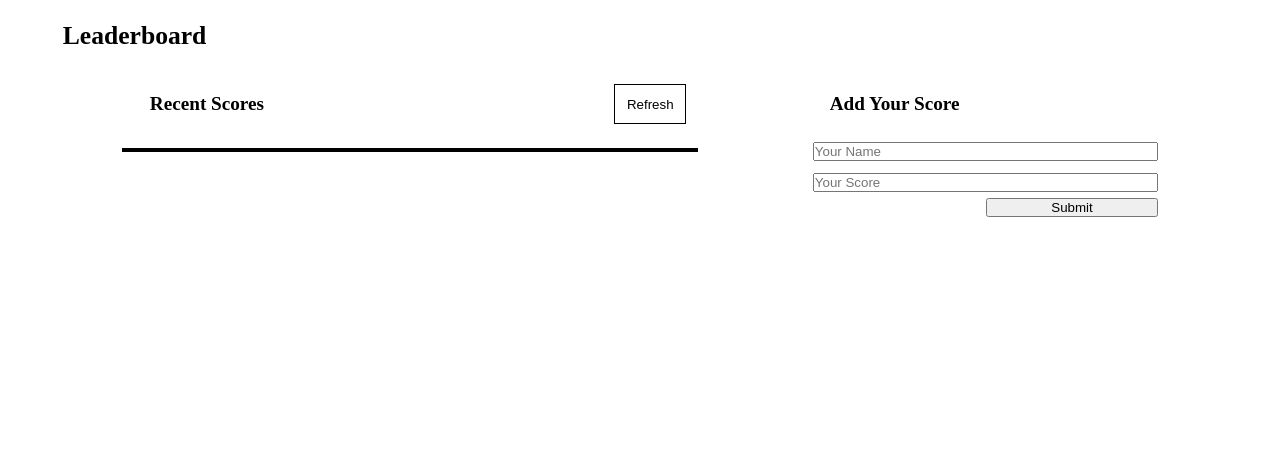
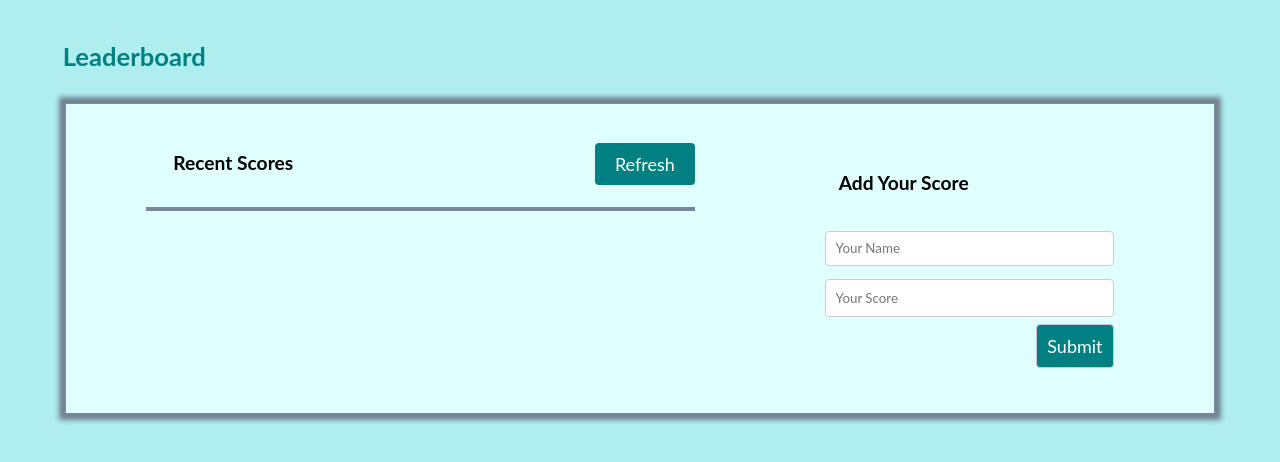
Before and after one commit to rmiyoyo/Leaderboard-App, a website built with webpack: page src/index.html in a window 1280 px wide. Built offline with nearby package versions, Linux system fonts and the light colour scheme.

Commit message:
Add styling to leaderboard

```diff
--- a/src/index.html
+++ b/src/index.html
@@ -4,6 +4,7 @@
     <meta charset="UTF-8">
     <meta http-equiv="X-UA-Compatible" content="IE=edge">
     <meta name="viewport" content="width=device-width, initial-scale=1.0">
+    <link rel="stylesheet" href="https://fonts.googleapis.com/css2?family=Special+Elite&display=swap">
     <script src="https://kit.fontawesome.com/4a3fcfc5e4.js" crossorigin="anonymous"></script>
     <title>Leaderboard</title>
 </head>
--- a/src/style.css
+++ b/src/style.css
@@ -1,7 +1,37 @@
 * {
+  font-family: 'Lato', sans-serif;
   box-sizing: border-box;
   margin: 0;
   padding: 0;
+}
+
+body {
+  background-color: #afeeee;
+}
+
+h1 {
+  font-size: 48px;
+  font-weight: bold;
+  color: #008080;
+  margin-top: 20px;
+  margin-bottom: 10px;
+  position: relative;
+}
+
+h1::after {
+  position: absolute;
+  bottom: -5px;
+  left: 0;
+  width: 50px;
+  height: 2px;
+  background-color: #008080;
+}
+
+.main-div {
+  background-color: #e0ffff;
+  border: 2px solid #789;
+  box-shadow: 0 0 5px 5px #708090;
+  padding: 2%;
 }
 
 ul {
@@ -16,15 +46,24 @@ ul {
 .main-column {
   display: flex;
   flex-direction: column;
+  border-right: 10%;
 }
 
 .refresh {
-  border: 1px solid black;
-  margin: 2%;
-  padding: 2%;
-  outline: none;
-  background: none;
+  font-size: large;
+  align-self: flex-end;
+  background-color: #008080;
+  color: #fff;
   cursor: pointer;
+  padding: 10px 20px;
+  border: none;
+  border-radius: 4px;
+  margin-bottom: 10px;
+  transition: background-color 0.3s ease;
+}
+
+.refresh:hover {
+  background-color: #00ced1;
 }
 
 @media only screen and (min-width: 375px) {
@@ -57,29 +96,72 @@ ul {
   }
 
   .competition {
-    border: 2px solid #000;
+    border: 2px solid #789;
     margin-top: 12px;
   }
 
   .competition li {
-    padding: 2px 3%;
-    border-bottom: 1px solid #000;
+    padding: 10px 3%;
   }
 
   .competition li:nth-child(even) {
-    background-color: #a9a9a9;
+    background-color: #afeeee;
   }
 
   .add-scores {
     width: 30%;
+    padding: 20px;
+    border-radius: 8px;
+  }
+
+  .add-scores h2 {
+    text-align: left;
+    margin-bottom: 10px;
   }
 
   .scores-form {
+    margin-top: 1px;
+    display: flex;
+    flex-direction: column;
     gap: 6px;
   }
 
-  .scores-form button {
-    width: 50%;
-    margin-left: 50%;
+  .scores-form label {
+    font-weight: bold;
+  }
+
+  .scores-form input[type="text"],
+  .scores-form input[type="number"],
+  .scores-form .submit {
+    padding: 10px;
+    border: 1px solid #ccc;
+    border-radius: 4px;
+    margin-bottom: 1px;
+    width: 100%;
+    box-sizing: border-box;
+  }
+
+  #player-name {
+    height: 35px;
+    padding: 10px;
+    border: 1px solid #ccc;
+    border-radius: 4px;
+    margin-bottom: 1px;
+    width: 100%;
+    box-sizing: border-box;
+  }
+
+  .scores-form .submit {
+    font-size: large;
+    align-self: flex-end;
+    background-color: #008080;
+    color: #fff;
+    cursor: pointer;
+    width: auto;
+    margin-bottom: 0;
+  }
+
+  .scores-form .submit:hover {
+    background-color: #00ced1;
   }
 }
```
Also changed, not shown: dist/index.html, dist/main.js.
